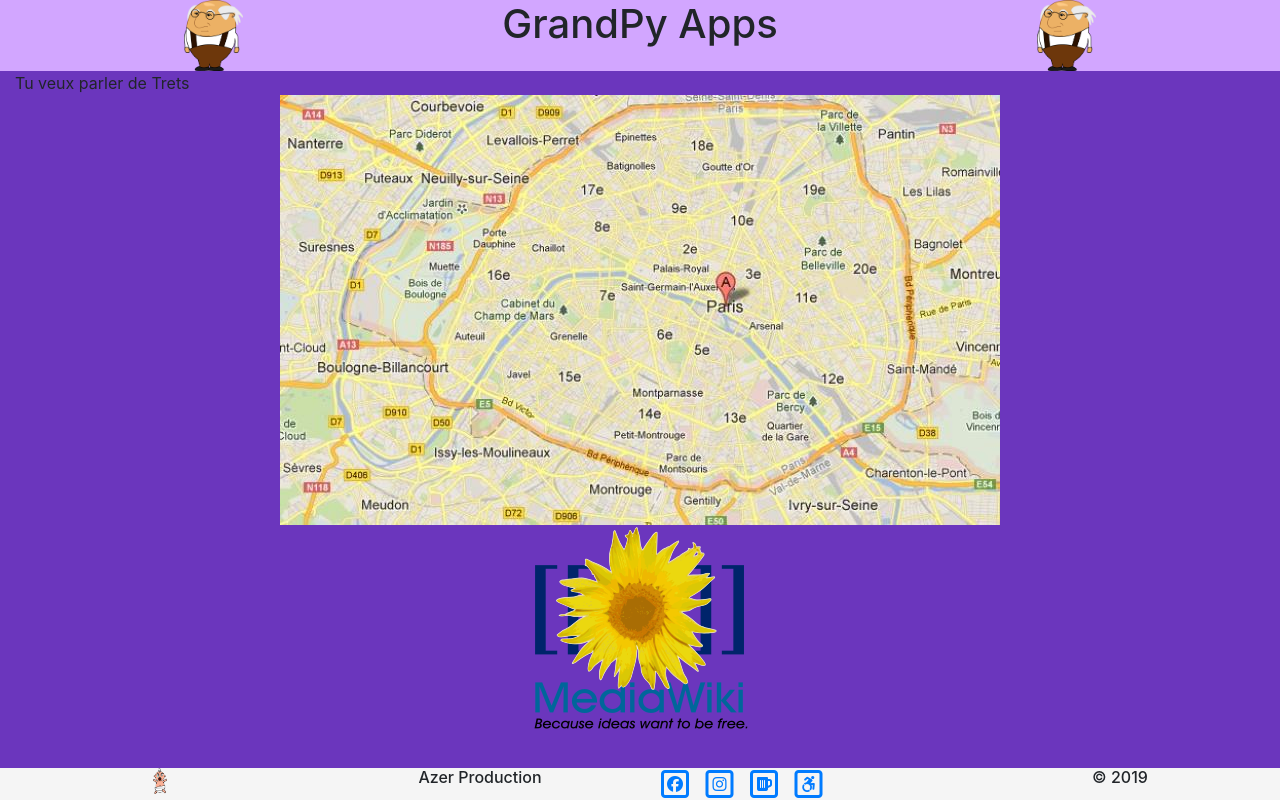
After one commit to Azer1338/Grandby_bot, a Flask app: page /result/ in a window 1280 px wide. The commit adds this page. Run offline with Flask 2, Linux system fonts and the light colour scheme; some libraries are stand-ins or nearby versions.

Commit message:
READ.md filled

```diff
--- a/GrandPy_BotApp/templates/base.html
+++ b/GrandPy_BotApp/templates/base.html
@@ -14,7 +14,7 @@
     <script src="https://code.jquery.com/jquery-3.3.1.slim.min.js"></script>
 
 	<!-- Bootstrap CDN -->
-	<link <link href="https://stackpath.bootstrapcdn.com/bootstrap/4.3.1/css/bootstrap.min.css" rel="stylesheet">
+	<link href="https://stackpath.bootstrapcdn.com/bootstrap/4.3.1/css/bootstrap.min.css" rel="stylesheet">
 	<script src="https://stackpath.bootstrapcdn.com/bootstrap/4.3.1/js/bootstrap.min.js"></script>
 
     <!-- Fonts -->
@@ -23,10 +23,10 @@
     <link href="https://fonts.googleapis.com/css?family=Lato:400,700,400italic,700italic" rel="stylesheet" type="text/css">
 
 	<!-- Sticky Footer CSS -->
-	<link href="/static/css/sticky-footer.css" rel="stylesheet">
+	<link href="{{ url_for('static', filename='css/sticky-footer.css') }}" type="text/css" rel="stylesheet">
 
     <!-- Custom CSS -->
-    <link rel="stylesheet" type="text/css" href="/static/css/custom.css">
+    <link href="{{ url_for('static', filename='css/custom.css') }}" type="text/css" rel="stylesheet">
 
 </head>
 
@@ -56,7 +56,7 @@
 {% block content %}{% endblock %}
 
 	<!-- Footer -->
-	<footer class="footer mt-auto py-3">
+	<footer class="footer fixed-bottom">
 		<div class="container-fluid">
 			<div class="row">
 				<div class="col-md-3">
@@ -91,6 +91,7 @@
 			</div>
 		</div>
 	</footer>
+
 </body>
 
 </html>
--- /dev/null
+++ b/GrandPy_BotApp/templates/result.html
@@ -0,0 +1,23 @@
+{% extends 'base.html' %}
+
+{% block content %}
+<div class="container-fluid">
+	<div class="row">
+		<div class="col-md-12">
+			Tu veux parler de {{ place_name }}
+		</div>
+	</div>
+
+	<div class="row">
+		<div class="col-md-12">
+			<img src="/static/img/GoogleMaps.png" alt="GoogleMapsIcon">
+		</div>
+	</div>
+
+	<div class="row">
+		<div class="col-md-12">
+			<img src="/static/img/MediaWiki.png" alt="MediaWikiIcon">
+		</div>
+	</div>
+</div>
+{% endblock %}
--- a/GrandPy_BotApp/views.py
+++ b/GrandPy_BotApp/views.py
@@ -10,3 +10,8 @@ app.config.from_object('config')
 @app.route('/index/')
 def index():
     return render_template('index.html')
+
+@app.route('/result/')
+def result():
+    return render_template('result.html',
+							place_name="Trets")
--- a/config.py
+++ b/config.py
@@ -1 +1,3 @@
 import os
+
+GOOGLE_MAPS_KEY = "XXX"
```
Also changed, not shown: GrandPy_BotApp/static/img/GoogleMaps.png (added), GrandPy_BotApp/static/img/MediaWiki.png (added), README.md.
